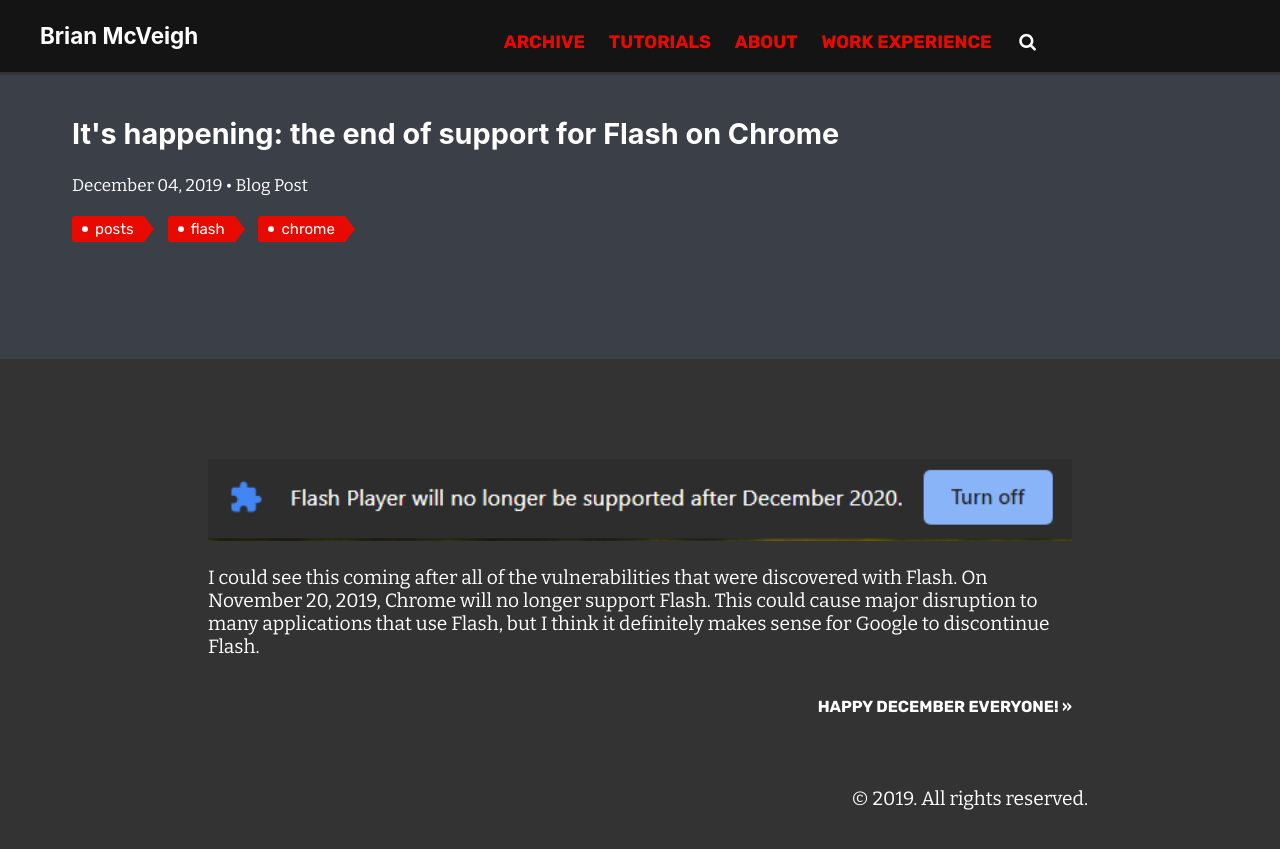
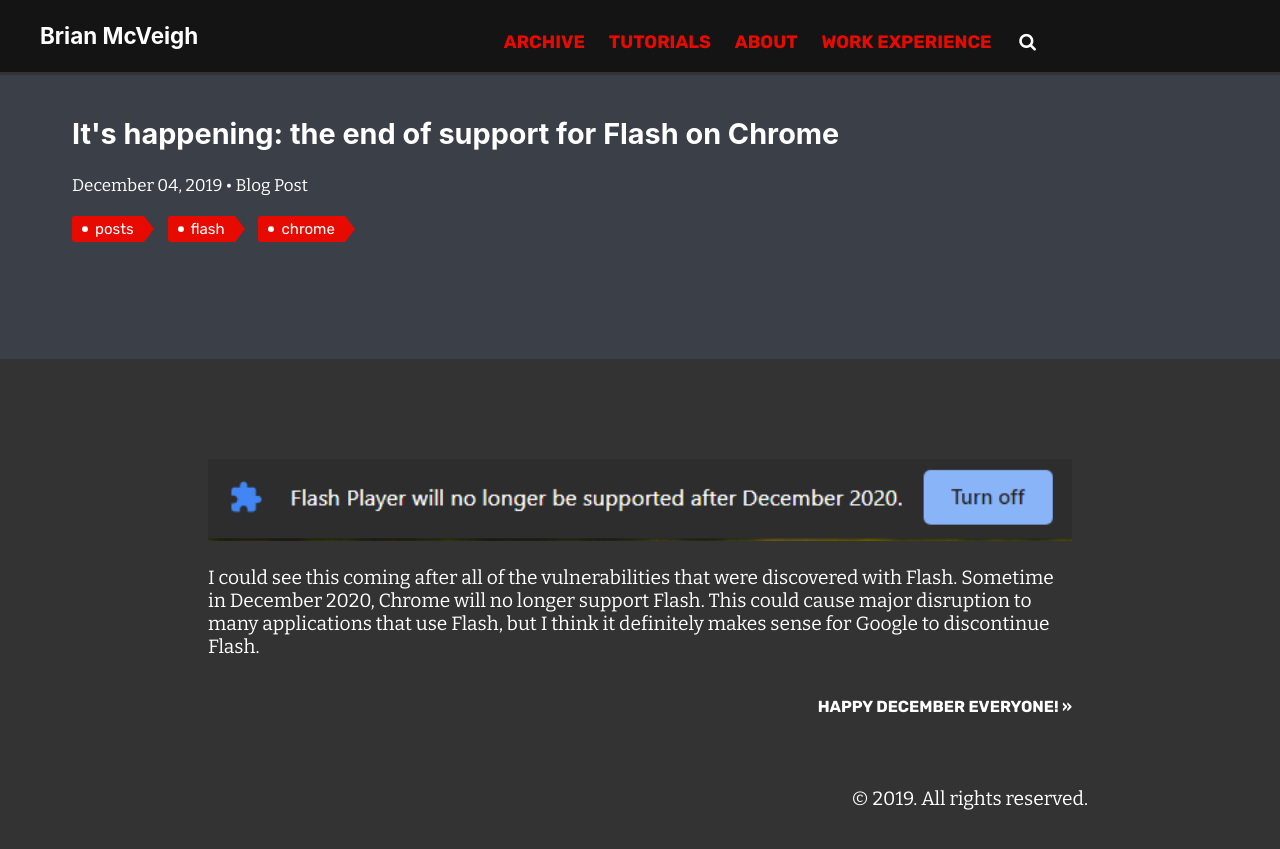
Before and after one commit to bmcveigh/bmcveigh.github.io, a Jekyll site: the page built from _posts/2019-12-04-its-happening--the-end-of-flash-chrome.markdown, in a window 1280 px wide. Shown: the top 849 px of the page. Built offline with Jekyll 4.4.1, drawn with Linux system fonts in a browser that asks for light colours; comment, search, counter and statistics services are not loaded.

Commit message:
Update 2019-12-04-its-happening--the-end-of-flash-chrome.markdown

```diff
--- a/_posts/2019-12-04-its-happening--the-end-of-flash-chrome.markdown
+++ b/_posts/2019-12-04-its-happening--the-end-of-flash-chrome.markdown
@@ -11,6 +11,6 @@ tags:
 ![Chrome Flash EOL](/assets/img/chromeFlashNoLongerSupported.PNG)
 
 I could see this coming after all of the vulnerabilities that were discovered with Flash.
-On November 20, 2019, Chrome will no longer support Flash. This could cause major disruption
+Sometime in December 2020, Chrome will no longer support Flash. This could cause major disruption
 to many applications that use Flash, but I think it definitely makes sense for Google to
 discontinue Flash.
```
